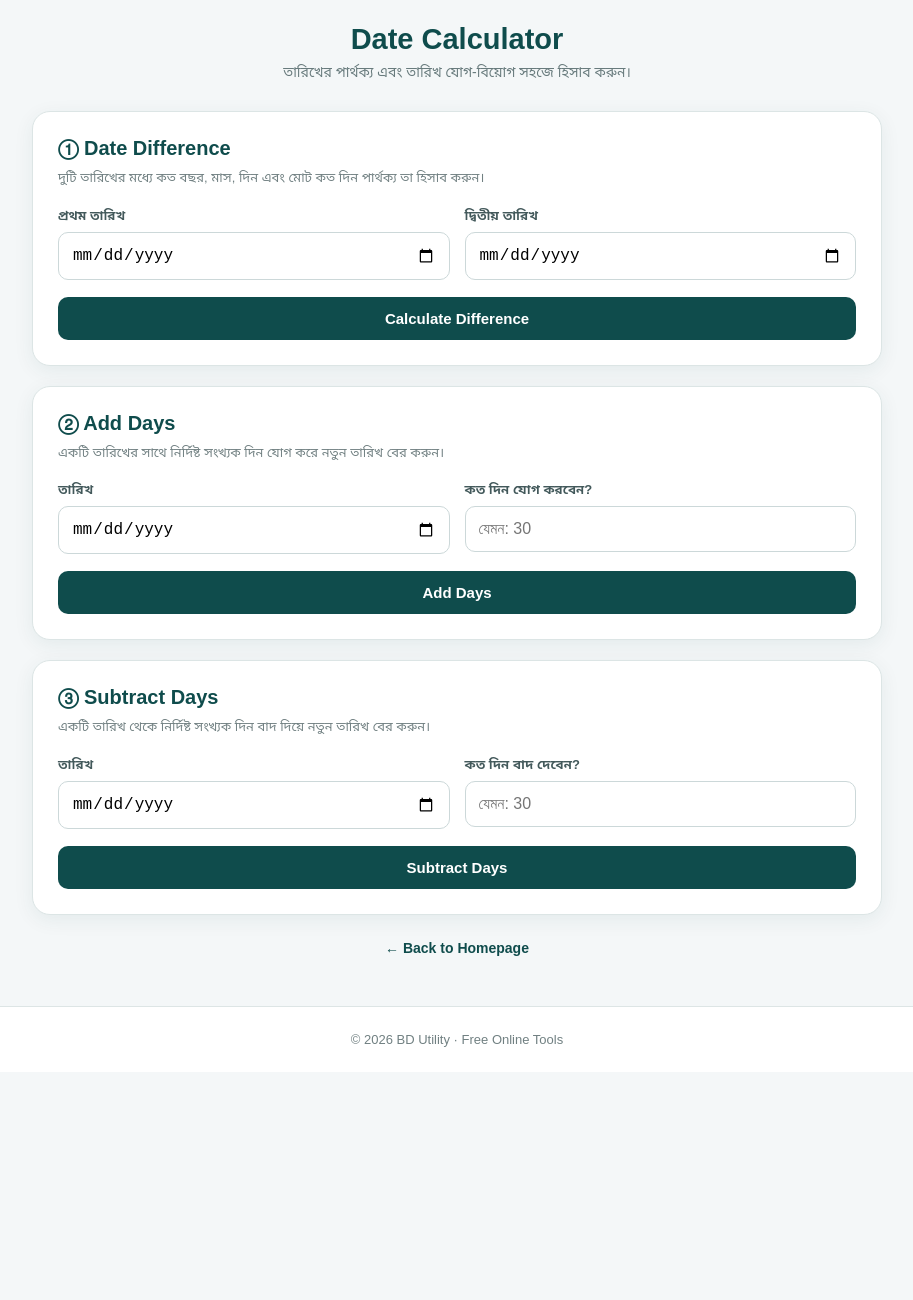
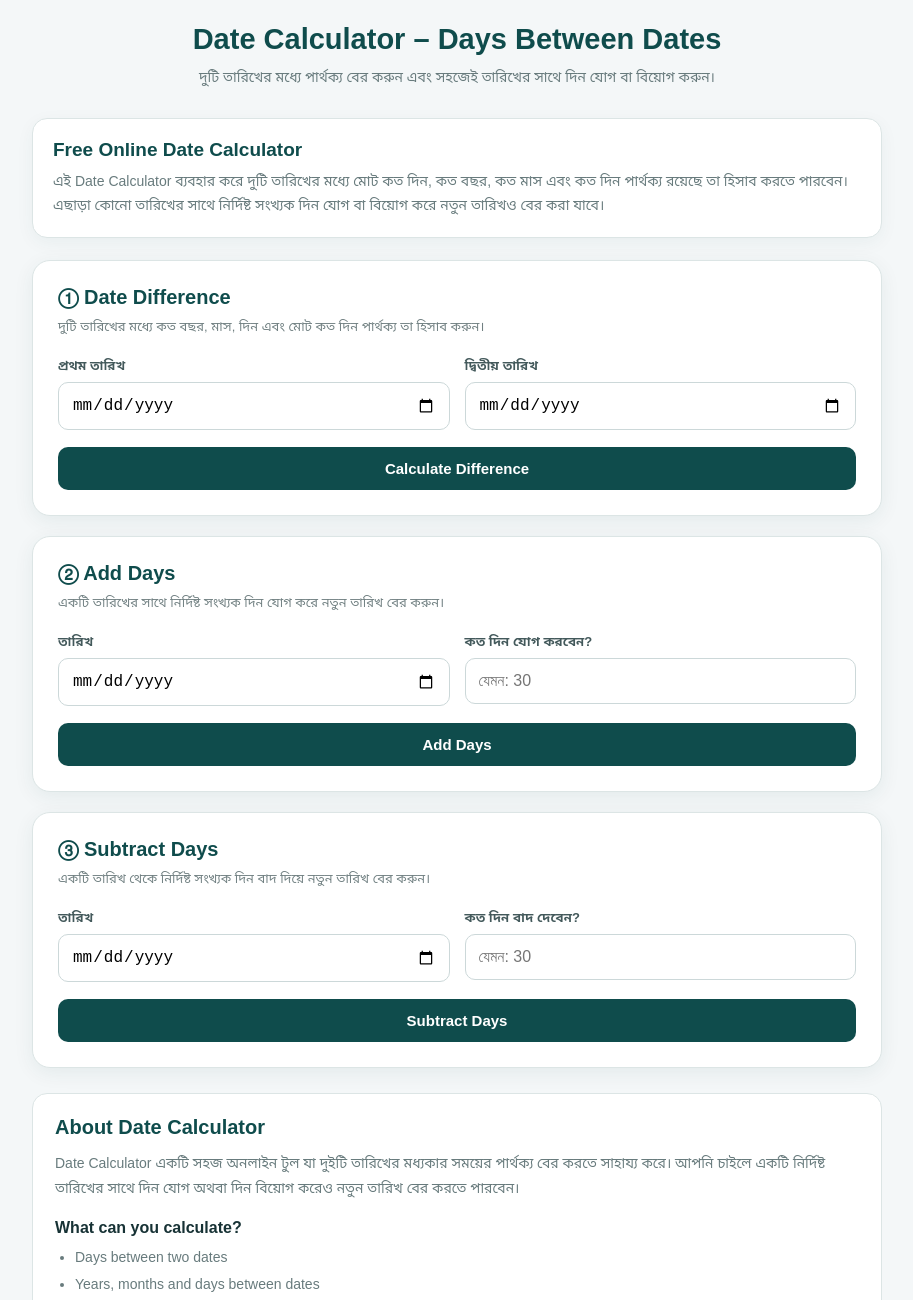
Before and after one commit to Shakibtools/BD-Utility, a plain HTML site: page date-calculator.html in a window 1280 px wide. Shown: the part 133-1433 px from the top of the page, without its empty margins (183-1096 px from the left). Before the commit the page ends 1205 px from the top, so only its background shows below. Drawn offline with Linux system fonts and the light colour scheme.

Commit message:
Update date-calculator.html

```diff
--- a/date-calculator.html
+++ b/date-calculator.html
@@ -1,12 +1,27 @@
 <!DOCTYPE html>
 <html lang="bn">
 <head>
+
 <meta charset="UTF-8">
+
 <meta name="viewport" content="width=device-width, initial-scale=1.0">
 
-<meta name="description" content="Free Date Calculator - Calculate date difference, add days and subtract days easily.">
+<meta name="description" content="Free Date Calculator to calculate days between two dates, add or subtract days, and find date differences in years, months and days.">
 
-<title>Date Calculator | BD Utility</title>
+<meta name="robots" content="index, follow">
+
+<link rel="canonical" href="https://shakibtools.github.io/BD-Utility/date-calculator.html">
+
+<meta property="og:title" content="Date Calculator – Days Between Dates | BD Utility">
+
+<meta property="og:description" content="Calculate days between two dates, add days, subtract days, and find date differences easily with our free online Date Calculator.">
+
+<meta property="og:type" content="website">
+
+<meta property="og:url" content="https://shakibtools.github.io/BD-Utility/date-calculator.html">
+
+<title>Date Calculator – Days Between Dates | BD Utility</title>
+
 
 <style>
 
@@ -59,12 +74,34 @@ header p{
 .top h1{
     color:#0f4c4c;
     font-size:29px;
-    margin-bottom:8px;
+    margin-bottom:10px;
 }
 
 .top p{
     color:#687b7d;
     font-size:14px;
+    line-height:1.7;
+}
+
+.intro{
+    background:white;
+    border:1px solid #dce5e5;
+    border-radius:15px;
+    padding:20px;
+    margin-bottom:22px;
+    box-shadow:0 5px 18px rgba(15,76,76,.05);
+}
+
+.intro h2{
+    color:#0f4c4c;
+    font-size:19px;
+    margin-bottom:9px;
+}
+
+.intro p{
+    color:#687b7d;
+    font-size:14px;
+    line-height:1.7;
 }
 
 .card{
@@ -86,7 +123,7 @@ header p{
     color:#718082;
     font-size:13px;
     margin-bottom:20px;
-    line-height:1.5;
+    line-height:1.6;
 }
 
 .input-row{
@@ -154,6 +191,40 @@ button:hover{
     color:#587071;
 }
 
+.info-section{
+    background:white;
+    border:1px solid #dce5e5;
+    border-radius:15px;
+    padding:22px;
+    margin-top:25px;
+}
+
+.info-section h2{
+    color:#0f4c4c;
+    font-size:20px;
+    margin-bottom:12px;
+}
+
+.info-section h3{
+    color:#173235;
+    font-size:16px;
+    margin-top:18px;
+    margin-bottom:7px;
+}
+
+.info-section p{
+    color:#687b7d;
+    font-size:14px;
+    line-height:1.8;
+}
+
+.info-section ul{
+    margin-left:20px;
+    color:#687b7d;
+    font-size:14px;
+    line-height:1.9;
+}
+
 .back{
     display:block;
     text-align:center;
@@ -195,9 +266,12 @@ footer{
 }
 
 </style>
+
 </head>
 
+
 <body>
+
 
 <header>
 
@@ -212,32 +286,54 @@ footer{
 </header>
 
 
-<div class="container">
+
+<main class="container">
 
 
-    <div class="top">
+    <section class="top">
 
         <h1>
-            Date Calculator
+            Date Calculator – Days Between Dates
         </h1>
 
         <p>
-            তারিখের পার্থক্য এবং তারিখ যোগ-বিয়োগ সহজে হিসাব করুন।
+            দুটি তারিখের মধ্যে পার্থক্য বের করুন এবং
+            সহজেই তারিখের সাথে দিন যোগ বা বিয়োগ করুন।
         </p>
 
-    </div>
+    </section>
+
+
+
+    <section class="intro">
+
+        <h2>
+            Free Online Date Calculator
+        </h2>
+
+        <p>
+            এই Date Calculator ব্যবহার করে দুটি তারিখের
+            মধ্যে মোট কত দিন, কত বছর, কত মাস এবং কত দিন
+            পার্থক্য রয়েছে তা হিসাব করতে পারবেন।
+            এছাড়া কোনো তারিখের সাথে নির্দিষ্ট সংখ্যক দিন
+            যোগ বা বিয়োগ করে নতুন তারিখও বের করা যাবে।
+        </p>
+
+    </section>
+
 
 
     <!-- DATE DIFFERENCE -->
 
-    <div class="card">
+    <section class="card">
 
         <h2>
             ① Date Difference
         </h2>
 
         <p class="desc">
-            দুটি তারিখের মধ্যে কত বছর, মাস, দিন এবং মোট কত দিন পার্থক্য তা হিসাব করুন।
+            দুটি তারিখের মধ্যে কত বছর, মাস, দিন এবং
+            মোট কত দিন পার্থক্য তা হিসাব করুন।
         </p>
 
 
@@ -245,7 +341,7 @@ footer{
 
             <div>
 
-                <label>
+                <label for="startDate">
                     প্রথম তারিখ
                 </label>
 
@@ -259,7 +355,7 @@ footer{
 
             <div>
 
-                <label>
+                <label for="endDate">
                     দ্বিতীয় তারিখ
                 </label>
 
@@ -283,20 +379,21 @@ footer{
             id="differenceResult"
         ></div>
 
-    </div>
+    </section>
 
 
 
     <!-- ADD DAYS -->
 
-    <div class="card">
+    <section class="card">
 
         <h2>
             ② Add Days
         </h2>
 
         <p class="desc">
-            একটি তারিখের সাথে নির্দিষ্ট সংখ্যক দিন যোগ করে নতুন তারিখ বের করুন।
+            একটি তারিখের সাথে নির্দিষ্ট সংখ্যক দিন
+            যোগ করে নতুন তারিখ বের করুন।
         </p>
 
 
@@ -304,7 +401,7 @@ footer{
 
             <div>
 
-                <label>
+                <label for="addDate">
                     তারিখ
                 </label>
 
@@ -318,7 +415,7 @@ footer{
 
             <div>
 
-                <label>
+                <label for="daysToAdd">
                     কত দিন যোগ করবেন?
                 </label>
 
@@ -344,20 +441,21 @@ footer{
             id="addResult"
         ></div>
 
-    </div>
+    </section>
 
 
 
     <!-- SUBTRACT DAYS -->
 
-    <div class="card">
+    <section class="card">
 
         <h2>
             ③ Subtract Days
         </h2>
 
         <p class="desc">
-            একটি তারিখ থেকে নির্দিষ্ট সংখ্যক দিন বাদ দিয়ে নতুন তারিখ বের করুন।
+            একটি তারিখ থেকে নির্দিষ্ট সংখ্যক দিন বাদ দিয়ে
+            নতুন তারিখ বের করুন।
         </p>
 
 
@@ -365,7 +463,7 @@ footer{
 
             <div>
 
-                <label>
+                <label for="subtractDate">
                     তারিখ
                 </label>
 
@@ -379,7 +477,7 @@ footer{
 
             <div>
 
-                <label>
+                <label for="daysToSubtract">
                     কত দিন বাদ দেবেন?
                 </label>
 
@@ -405,7 +503,70 @@ footer{
             id="subtractResult"
         ></div>
 
-    </div>
+    </section>
+
+
+
+    <!-- SEO INFORMATION -->
+
+    <section class="info-section">
+
+        <h2>
+            About Date Calculator
+        </h2>
+
+        <p>
+            Date Calculator একটি সহজ অনলাইন টুল যা
+            দুইটি তারিখের মধ্যকার সময়ের পার্থক্য বের করতে
+            সাহায্য করে। আপনি চাইলে একটি নির্দিষ্ট তারিখের
+            সাথে দিন যোগ অথবা দিন বিয়োগ করেও নতুন তারিখ
+            বের করতে পারবেন।
+        </p>
+
+
+        <h3>
+            What can you calculate?
+        </h3>
+
+        <ul>
+
+            <li>
+                Days between two dates
+            </li>
+
+            <li>
+                Years, months and days between dates
+            </li>
+
+            <li>
+                Add days to a date
+            </li>
+
+            <li>
+                Subtract days from a date
+            </li>
+
+            <li>
+                Total number of days between two dates
+            </li>
+
+        </ul>
+
+
+        <h3>
+            How to use the Date Calculator
+        </h3>
+
+        <p>
+            দুটি তারিখের পার্থক্য জানতে প্রথমে প্রথম
+            এবং দ্বিতীয় তারিখ নির্বাচন করুন। এরপর
+            Calculate Difference চাপুন। কোনো তারিখের
+            সাথে দিন যোগ বা বিয়োগ করতে সংশ্লিষ্ট
+            তারিখ এবং দিনের সংখ্যা দিয়ে Calculate করুন।
+        </p>
+
+    </section>
+
 
 
     <a
@@ -416,7 +577,8 @@ footer{
     </a>
 
 
-</div>
+</main>
+
 
 
 <footer>
@@ -452,34 +614,46 @@ function calculateDifference(){
     }
 
 
-    let start = new Date(startInput + "T00:00:00");
-    let end = new Date(endInput + "T00:00:00");
+    let start =
+        new Date(startInput + "T00:00:00");
+
+    let end =
+        new Date(endInput + "T00:00:00");
 
 
     if(start > end){
 
         const temp = start;
+
         start = end;
+
         end = temp;
-
     }
 
 
     const milliseconds =
         end.getTime() - start.getTime();
 
+
     const totalDays =
-        Math.round(milliseconds / 86400000);
+        Math.round(
+            milliseconds / 86400000
+        );
 
 
     let years =
-        end.getFullYear() - start.getFullYear();
+        end.getFullYear() -
+        start.getFullYear();
+
 
     let months =
-        end.getMonth() - start.getMonth();
+        end.getMonth() -
+        start.getMonth();
+
 
     let days =
-        end.getDate() - start.getDate();
+        end.getDate() -
+        start.getDate();
 
 
     if(days < 0){
@@ -494,15 +668,14 @@ function calculateDifference(){
             );
 
         days += previousMonth.getDate();
-
     }
 
 
     if(months < 0){
 
         years--;
+
         months += 12;
-
     }
 
 
@@ -523,6 +696,7 @@ function addDays(){
     const dateInput =
         document.getElementById("addDate").value;
 
+
     const days =
         parseInt(
             document.getElementById("daysToAdd").value
@@ -541,7 +715,9 @@ function addDays(){
 
 
     const date =
-        new Date(dateInput + "T00:00:00");
+        new Date(
+            dateInput + "T00:00:00"
+        );
 
 
     date.setDate(
@@ -565,6 +741,7 @@ function subtractDays(){
     const dateInput =
         document.getElementById("subtractDate").value;
 
+
     const days =
         parseInt(
             document.getElementById("daysToSubtract").value
@@ -583,7 +760,9 @@ function subtractDays(){
 
 
     const date =
-        new Date(dateInput + "T00:00:00");
+        new Date(
+            dateInput + "T00:00:00"
+        );
 
 
     date.setDate(
@@ -605,10 +784,16 @@ function subtractDays(){
 function formatDate(date){
 
     const day =
-        String(date.getDate()).padStart(2,"0");
+        String(
+            date.getDate()
+        ).padStart(2,"0");
+
 
     const month =
-        String(date.getMonth() + 1).padStart(2,"0");
+        String(
+            date.getMonth() + 1
+        ).padStart(2,"0");
+
 
     const year =
         date.getFullYear();
@@ -628,13 +813,18 @@ function showResult(id,html){
     const result =
         document.getElementById(id);
 
-    result.innerHTML = html;
 
-    result.style.display = "block";
+    result.innerHTML =
+        html;
+
+
+    result.style.display =
+        "block";
 
 }
 
 </script>
 
+
 </body>
 </html>
```
